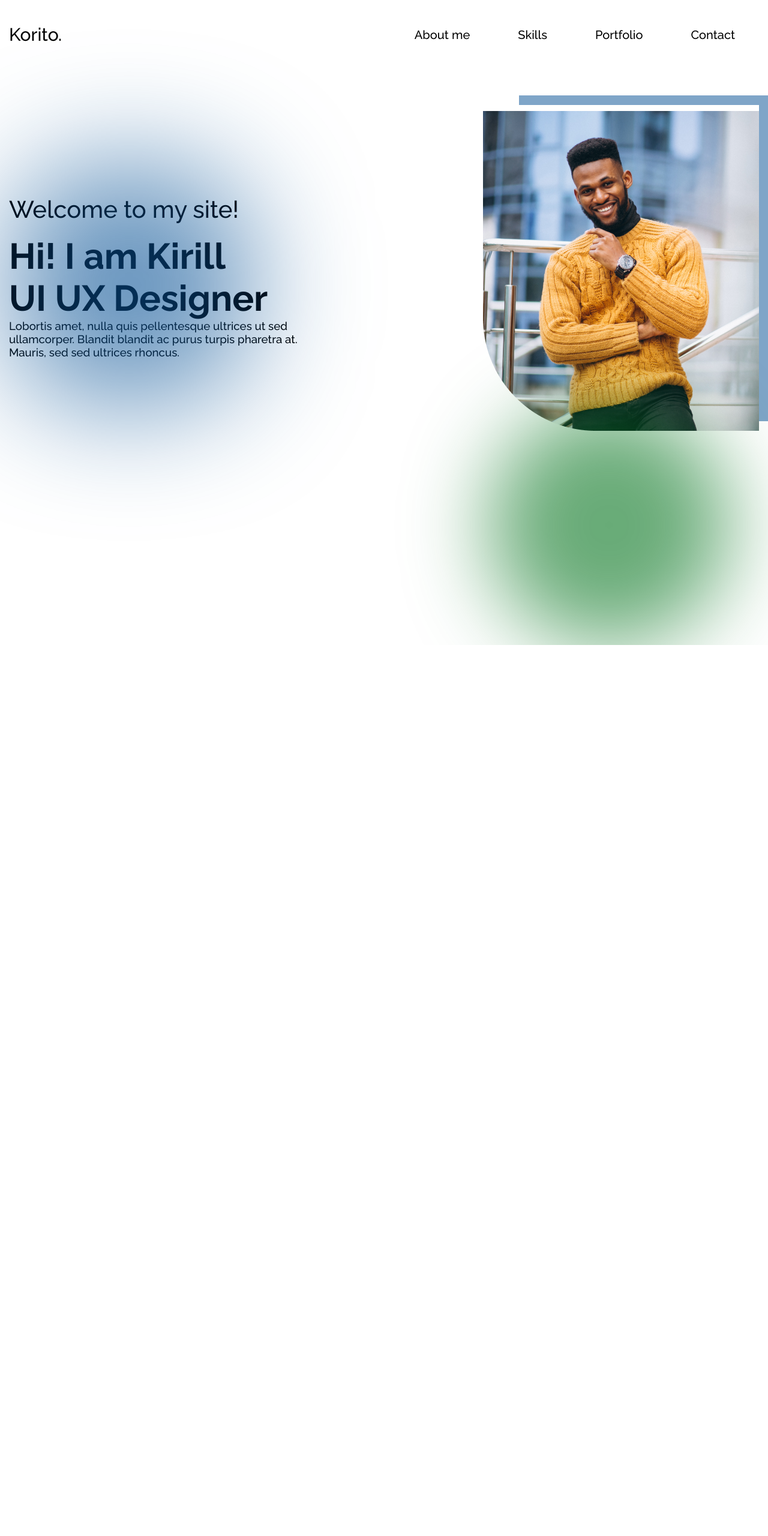
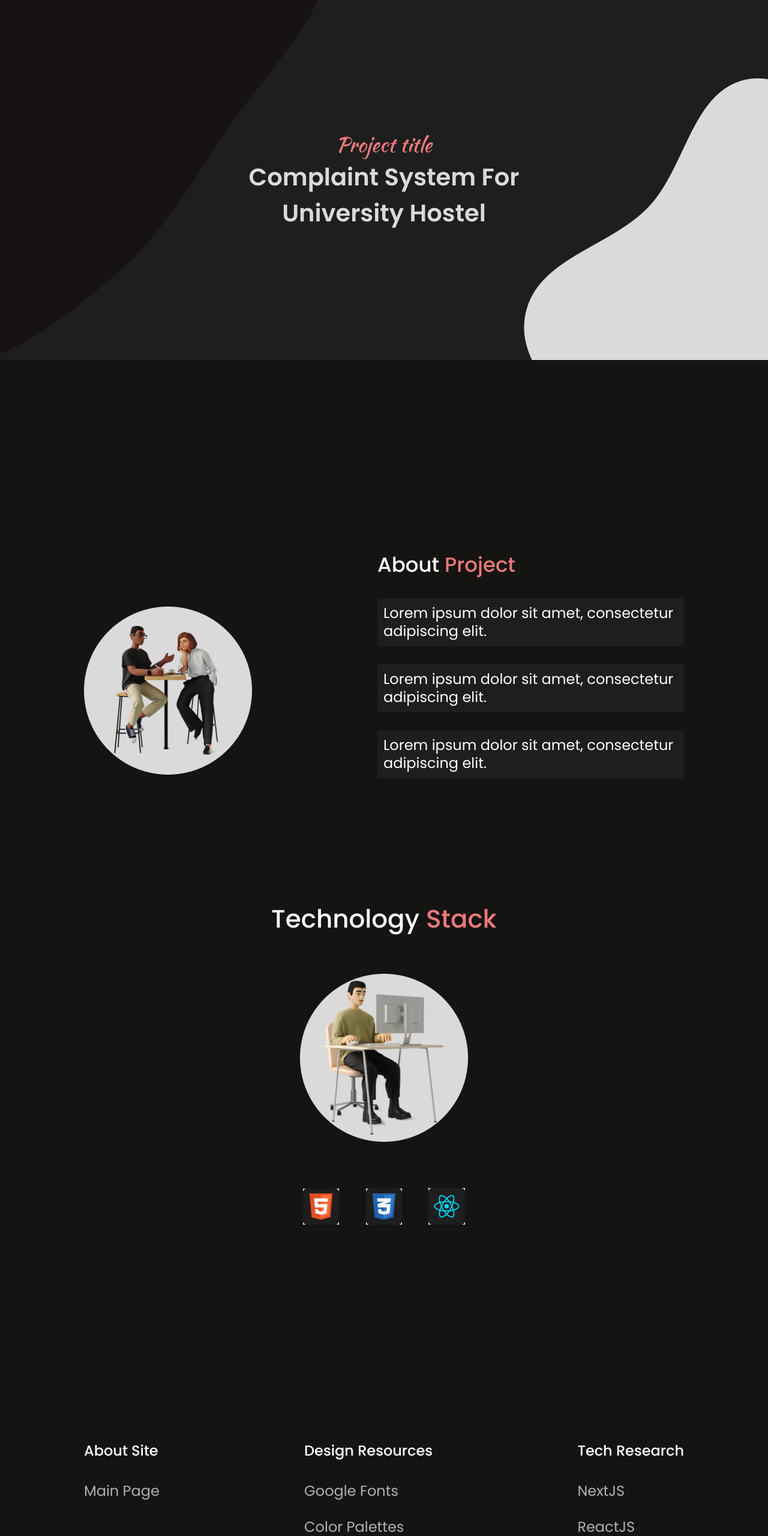
Before and after one commit to 2LIRIK/kiryxa, a plain HTML site: page ПРОЕКТ ЛЮБИМЫЙ/index.html in a window 1280 px wide. Shown: the top 2560 px of the page at 60% size. Before the commit the page ends 1075 px from the top, so only its background shows below. Drawn offline with Linux system fonts and the light colour scheme.

Commit message:
NormProject

```diff
--- a/index2.css
+++ /dev/null
@@ -1,191 +0,0 @@
-html {
-  box-sizing: border-box;
-  font-size: 16px;
-}
-
-*, *:before, *:after {
-  box-sizing: inherit;
-}
-
-body, h1, h2, h3, h4, h5, h6, p, ol, ul {
-  margin: 0;
-  padding: 0;
-  font-weight: normal;
-}
-
-ol, ul {
-  list-style: none;
-}
-
-img {
-  max-width: 100%;
-  height: auto;
-}
-
-body{
-  margin: 0;
-  font-family: 'Manrope', sans-serif;
-}
-
-*,
-*::after,
-*::before{
-    box-sizing: border-box;
-}
-
-/* Container */
-.container{
-  width: 100%;
-  max-width: 1248px;
-  margin: 0 auto;
-
-}
-
-/* Intro */
-.intro{
-  width: 1920px;
-  height: 5750px;
-  background-color: #202020;
-}
-
-.intro__title{
-  position: absolute;
-  display: flex;
-  padding-top: 210px;
-  font-size: 64px;
-  width: 700px;
-  height: 210px;
-  font-weight: 700;
-  line-height: 70px;
-  color: #DEDEDE;
-}
-
-.intro__subtitle{
-  position: absolute;
-  display: flex;
-  padding-top: 440px;
-  width: 600px;
-  height: 108px;
-  font-size: 24px;
-  line-height: 36px;
-  font-weight: 600;
-  color: #959595;
-}
-
-.intro__email_wrapper{
-  display: flex;
-}
-
-.intro__email{
-  display: block;
-  margin-top: 615px;
-  width: 400px;
-  height: 82px;
-  background-color: #9D9D9D;
-  color: white;
-  text-decoration: none;
-  font-size: 18px;
-  line-height: 44px;
-  padding: 16px 48px;
-  gap: 16px;
-  border-radius: 5px;
-  text-align: center;
-
-  transition: color .2s linear;
-}
-
-.intro__email:hover{
-  color: #202020;
-}
-
-.product__description__link{
-  color: #fff;
-  text-decoration: none;
-  transition: color .2s linear;
-}
-
-.product__description__link:hover{
-  color: #959595;
-}
-
-.items__img{
-  position: relative;
-  text-decoration: none;
-  font-size: 40px;
-  font-weight: 700;
-  margin-left: 220px;
-  margin-top: 700px;
-  color: #DEDEDE;
-}
-
-.intro__img{
-  display: block;
-  position: absolute;
-  width: 612px;
-  height: 888px;
-  top: 964px;
-}
-
-.intro__img2{
-  display: block;
-  position: absolute;
-  width: 612px;
-  height: 888px;
-  top: 1100px;
-  left: 850px;
-  box-shadow: 60px -16px gray;
-}
-
-/* Header */
-.header{
-  width: 100%;
-  position: absolute;
-  top: 0;
-  left: 0;
-  right: 0;
-  z-index: 1000;
-  padding-top: 20px;
-}
-
-.header__inner{
-    display: flex;
-    justify-content: space-between;
-    align-items: center;
-}
-
-.header__logo{
-  font-size: 20px;
-  line-height: 27px;
-  font-weight: 800;
-  color: #DEDEDE;
-}
-
-.header__img{
-  display: block;
-  margin-left: 750px;
-  margin-top: 100px;
-  width: 500px;
-  height: 500px;
-}
-
-
-/* Nav */
-.nav{
-  font-size: 18px;
-
-}
-
-.nav__link{
-  display: inline-block;
-  vertical-align: top;
-  margin: 0 50px;
-
-  color: #DEDEDE;
-  text-decoration: none;
-
-  transition: color .2s linear;
-}
-
-.nav__link:hover{
-  color: wheat;
-}
--- a/ПРОЕКТ ЛЮБИМЫЙ/index.html
+++ b/ПРОЕКТ ЛЮБИМЫЙ/index.html
@@ -4,39 +4,89 @@
     <meta charset="UTF-8">
     <meta http-equiv="X-UA-Compatible" content="IE=edge">
     <meta name="viewport" content="width=device-width, initial-scale=1.0">
-    <link rel="stylesheet" href="main.css">
     <link rel="preconnect" href="https://fonts.googleapis.com">
     <link rel="preconnect" href="https://fonts.gstatic.com" crossorigin>
-    <link href="https://fonts.googleapis.com/css2?family=Raleway:wght@500;700&display=swap" rel="stylesheet">
+    <link href="https://fonts.googleapis.com/css2?family=Kaushan+Script&family=Poppins:wght@400;500;600&display=swap" rel="stylesheet">
+    <link rel="stylesheet" href="main.css">
 
-    <title>Raccoon</title>
+    <title>Project</title>
 </head>
 <body>
     <header class="header">
         <div class="container">
-            <div class="header-inner">
-                <div class="logo">Korito.</div>
-                <nav class="nav">
-                    <a class="nav-link" href="/">About me</a>
-                    <a class="nav-link" href="/">Skills</a>
-                    <a class="nav-link" href="/">Portfolio</a>
-                    <a class="nav-link" href="/">Contact</a>
-                </nav>
-            </div>
-            <div class="ellipse"></div>
-            <div class="ellipse1"></div>
-            <div class="wrapper">
-                <div class="hero-text">
-                    <h2>Welcome to my site!</h2>
-                <h1>Hi! I am Kirill
-                    UI UX Designer</h1>
-                    <h3>Lobortis amet, nulla quis pellentesque ultrices ut sed ullamcorper. Blandit blandit ac purus turpis pharetra at. Mauris, sed sed ultrices rhoncus.</h3>
-                </div>
-                <div class="image">
-                    <img class="img" src="Rectangle.png" alt="chel">
-                </div>
+            <div class="hero-text">
+                <h2>Project title</h2>
+                <h1>Complaint System For University Hostel</h1>
             </div>
         </div>
     </header>
+        <section class="about">
+            <div class="container">
+                <div class="about-content">
+                    <h2><span style="color: white;">About</span> Project</h2>
+                    <div class="abouts">Lorem ipsum dolor sit amet, consectetur adipiscing elit. </div>
+                    <div class="abouts">Lorem ipsum dolor sit amet, consectetur adipiscing elit. </div>
+                    <div class="abouts">Lorem ipsum dolor sit amet, consectetur adipiscing elit. </div>
+                </div>
+                <div class="about-img">
+                    <img src="img/about-img.png" alt="Peoples">
+                </div>
+            </div>
+        </section>
+        <section class="techUsed">
+            <div class="container">
+                <h3><span style="color: white;">Technology</span> <span style="color: #EB7A7A;">Stack</span></h3>
+            </div>
+            <div class="tech-img">
+                <img src="img/tech-img.png" alt="Tech-img">
+            </div>
+            <div class="icons">
+                <img class="icon" src="img/Frame5.jpg" alt="1">
+                <img class="icon" src="img/Frame6.jpg" alt="2">
+                <img class="icon" src="img/Frame4.jpg" alt="3">
+            </div>
+        </section>
+        <section class="features">
+            <div class="container">
+                <div class="footers">
+                    <div class="site">
+                        <h4 style="font-weight: 500;">About Site</h4>
+                        <p>Main Page</p>
+                    </div>
+                    <div class="resource">
+                        <h4 style="font-weight: 500;">Design Resources</h4>
+                        <p>Google Fonts</p>
+                        <p>Color Palettes</p>
+                        <p>Basic Animation</p>
+                        <p>Flex Layout</p>
+                        <p>Grid Layout</p>
+                    </div>
+                    <div class="tech">
+                        <h4 style="font-weight: 500;">Tech Research</h4>
+                        <p>NextJS</p>
+                        <p>ReactJS</p>
+                        <p>Layout Ideas</p>
+                    </div>
+                </div>
+                <div class="foot-icons">
+                    <div class="foot">
+                        <h2 style="font-weight: 400;">Hatta Limited</h2>
+                        <p style="font-size: 20px; color: #DADADA; line-height: 30px;">Lorem ipsum dolor sit amet, consectetur adipiscing elit ut aliquam, purus sit</p>
+                    </div>
+                    <div class="soc-icons">
+                        <img src="img/social-icons.png" alt="soc-icons">
+                    </div>
+                </div>
+            </div>
+        </section>
+        <footer class="footer">
+            <div class="container">
+                    <div class="footer-text">
+                        <p>Built via NextJS</p>
+                        <p>Beta v1.0</p>
+                        <p>Some rights reserved</p>
+                    </div>
+            </div>
+        </footer>
 </body>
 </html>
--- a/ПРОЕКТ ЛЮБИМЫЙ/main.css
+++ b/ПРОЕКТ ЛЮБИМЫЙ/main.css
@@ -18,86 +18,157 @@ list-style: none;
 }
 
 body{
-font-family: 'Raleway', sans-serif;
+font-family: 'Kaushan Script', cursive;
+font-family: 'Poppins', sans-serif;
+}
+
+.header {
+    background: url('img/SimpleShiny.jpg') no-repeat center / cover;
+    height: 600px;
 }
 
 .container {
-    max-width: 1250px;
+    width: 1000px;
     margin: 0 auto;
-    padding-top: 40px;
+}
+
+.hero-text {
+    text-align: center;
+    margin: 0 auto;
+    width: 500px;
+}
+
+h1 {
+    color: #DADADA;
+    font-weight: 600;
+    font-size: 40px;
+}
+
+h2 {
+    font-family: 'Kaushan Script';
+    color: #EB7A7A;
+    font-size: 34px;
+    padding-top: 216px;
+}
+
+.color {
+    background-color: #1E1E1E;
+}
+
+.about {
+    background-color: #161313;
+    width: 100%;
+    height: 800px;
+    padding-top: 100px;
+}
+
+.about-content {
+    width: 511px;
+    float: right;
+    flex-direction: column;
+    display: flex;
+    gap: 30px;
+}
+
+.about-content h2 {
+    font-family: 'Poppins', sans-serif;
+    font-weight: 500;
+}
+
+.abouts {
+    background-color: #1E1E1E;
+    color: white;
+    padding: 10px;
+    align-items: center;
+    font-weight: 400;
+    font-size: 24px;
+    line-height: 30px;
+}
+
+.about-img {
+    width: 280px;
+    padding-top: 311px;
+}
+
+.techUsed {
+    padding-top: 100px;
+    width: 100%;
+    height: 1000px;
+    background-color: #161313;
+}
+
+h3 {
+    text-align: center;
+    font-size: 42px;
+    font-weight: 500;
+}
+
+.tech-img {
+    text-align: center;
+    padding-top: 60px;
+}
+
+.icons {
+    gap: 30px;
+    text-align: center;
+}
+
+.icon {
+    padding: 70px 20px;
+}
+
+.foot-icons {
+    padding-top: 150px;
+    height: 300px;
+}
+
+.features {
+    width: 100%;
+    height: 1200px;
+    background-color: #161313;
+}
+
+.footers {
+    display: flex;
+    justify-content: space-between;
+    font-size: 24px;
+    color: white;
+}
+
+.footers h4 {
+    padding-bottom: 20px;
+}
+
+.footers p {
+    color: #B2B2B2;
+    line-height: 60px;
+}
+
+.foot {
+    text-align: center;
+    margin: 0 auto;
+    width: 500px;
+}
+
+.foot h2 {
+    line-height: 80px;
+}
+
+.soc-icons {
+    text-align: center;
+    padding-top: 30px;
+}
+
+.footer {
+    width: 100%;
+    background-color: #1E1E1E;
 
 }
 
-.logo {
-    font-size: 30px;
-    font-weight: 500;
-}
-
-.ellipse {
-    position: absolute;
-    margin-top: 200px;
-    width: 400px;
-    height: 400px;
-    -webkit-border-radius: 200px;
-    -moz-border-radius: 200px;
-    border-radius: 150px;
-    background: rgba(8, 81, 149, 0.62);
-    filter: blur(100px);
-}
-
-.ellipse1 {
-    position: absolute;
-    margin-top: 600px;
-    margin-left: 800px;
-    width: 400px;
-    height: 400px;
-    -webkit-border-radius: 200px;
-    -moz-border-radius: 200px;
-    border-radius: 200px;
-    background: rgba(12, 120, 37, 0.62);
-    filter: blur(70px);
-}
-
-.wrapper {
-    display: flex;
-    margin-top: 100px;
-    justify-content: space-between;
-}
-
-.hero-text {
-    width: 500px;
-}
-
-h2 {
-    font-size: 40px;
-    margin-top: 150px;
-}
-
-h1 {
-    margin-top: 20px;
-    font-size: 60px;
-    font-weight: 700;
-    width: 433px;
-}
-
-.img {
-    align-items: center;
-    box-shadow: 60px -16px #08519584;
-}
-
-.header-inner {
+.footer-text {
+    width: 100%;
     display: flex;
     justify-content: space-between;
-    align-items: center;
+    color: #DADADA;
+    line-height: 40px;
 }
-
-.nav {
-    display: flex;
-}
-
-.nav-link {
-    margin: 0 40px;
-    font-size: 20px;
-    text-decoration: none;
-    color: black;
-}
```
Also changed, not shown: index2.html (deleted, +0 -65 lines), ПРОЕКТ ЛЮБИМЫЙ/Rectangle.png (deleted), ПРОЕКТ ЛЮБИМЫЙ/asas.jpg (deleted), ПРОЕКТ ЛЮБИМЫЙ/image.png (deleted), ПРОЕКТ ЛЮБИМЫЙ/img/Frame4.jpg (added), ПРОЕКТ ЛЮБИМЫЙ/img/Frame5.jpg (added), ПРОЕКТ ЛЮБИМЫЙ/img/Frame6.jpg (added), ПРОЕКТ ЛЮБИМЫЙ/img/SimpleShiny.jpg (added), ПРОЕКТ ЛЮБИМЫЙ/img/about-img.png (added), ПРОЕКТ ЛЮБИМЫЙ/img/social-icons.png (added), ПРОЕКТ ЛЮБИМЫЙ/img/tech-img.png (added).
